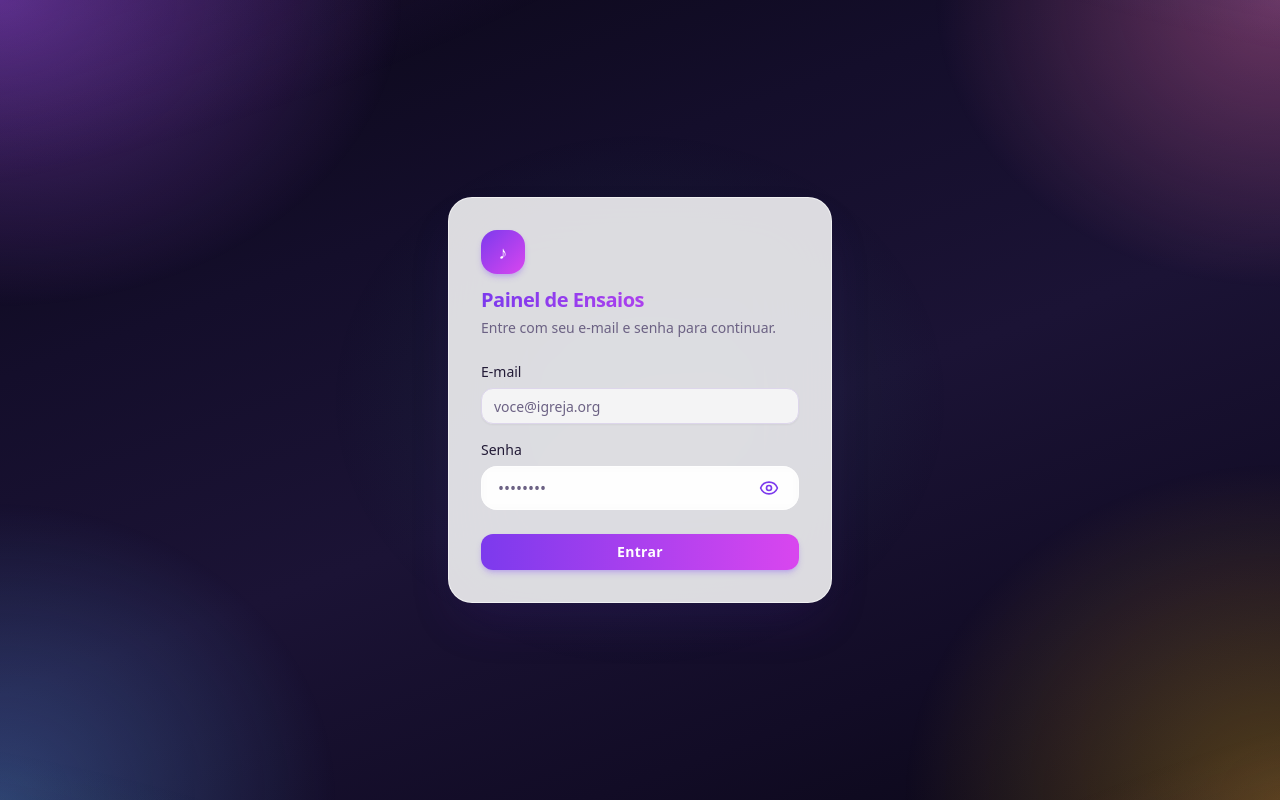
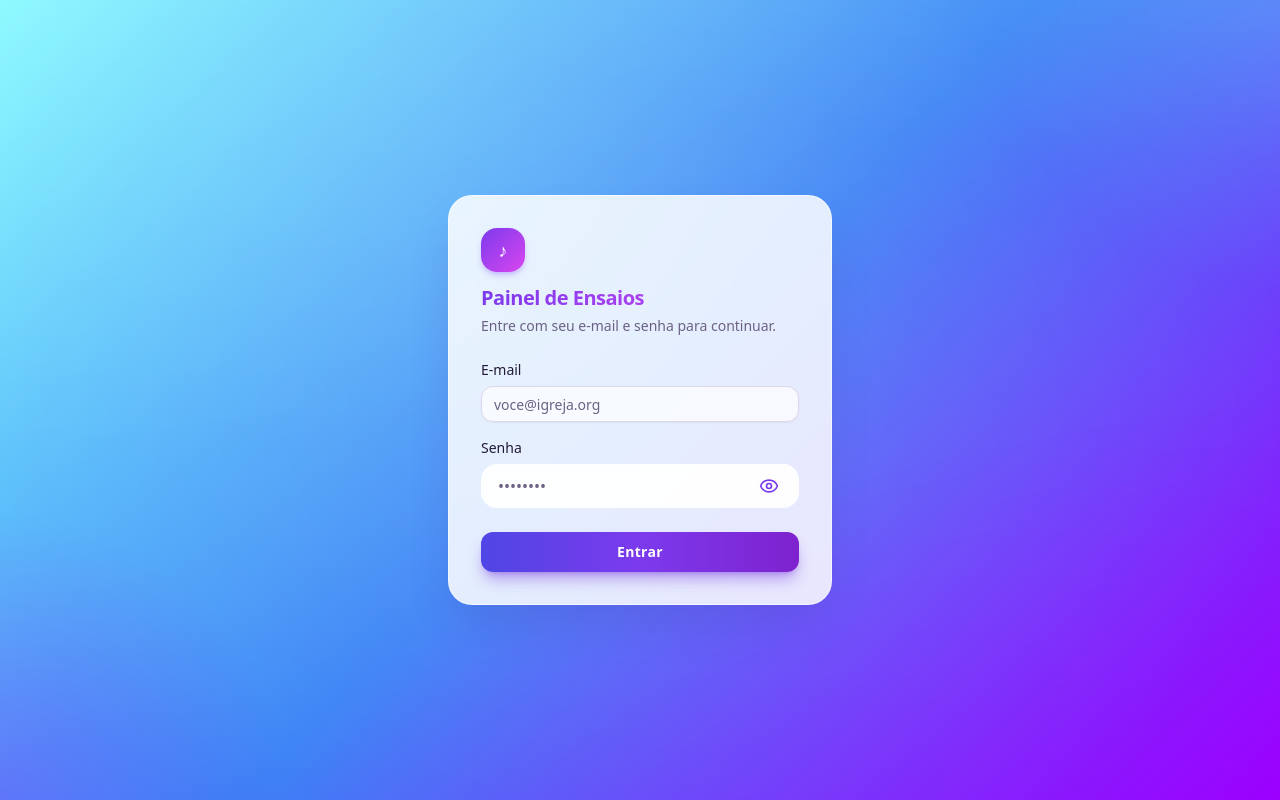
Before and after one commit to LeamibaSotnas/painel-ensaios, a Next.js app: page / in a window 1280 px wide. Built offline with nearby package versions, Linux system fonts and the light colour scheme.

Commit message:
style: fundo hologram + botoes robustos (bold, shadow maior, gradiente indigo-violet-purple)

```diff
--- a/src/app/globals.css
+++ b/src/app/globals.css
@@ -54,14 +54,13 @@
   body {
     @apply text-foreground;
     min-height: 100vh;
-    background: linear-gradient(160deg, #0a0716 0%, #140e2b 30%, #1b1335 55%, #120c26 80%, #0a0716 100%);
+    /* Hologram gradient — #7DF9FF → #3B82F6 → #9D00FF */
+    background: linear-gradient(135deg, #7DF9FF 0%, #3B82F6 50%, #9D00FF 100%);
     background-attachment: fixed;
   }
 
-  /* Camada decorativa: fundo escuro e elegante com luz suave saindo dos
-     cantos (efeito "glow"), em vez dos blobs pastéis claros de antes —
-     dá profundidade sem comprometer a legibilidade dos cartões claros
-     que flutuam por cima. */
+  /* Camada de profundidade sobre o hologram: clareia levemente o centro
+     e escurece as bordas para dar volume sem alterar a paleta. */
   body::before {
     content: "";
     position: fixed;
@@ -69,11 +68,9 @@
     z-index: -1;
     pointer-events: none;
     background-image:
-      radial-gradient(42rem 32rem at 0% 0%, rgba(168, 85, 247, 0.45), transparent 60%),
-      radial-gradient(36rem 30rem at 100% 0%, rgba(244, 114, 182, 0.38), transparent 60%),
-      radial-gradient(38rem 34rem at 100% 100%, rgba(251, 191, 36, 0.3), transparent 62%),
-      radial-gradient(34rem 30rem at 0% 100%, rgba(96, 165, 250, 0.32), transparent 62%),
-      radial-gradient(30rem 26rem at 50% 50%, rgba(52, 211, 153, 0.08), transparent 65%);
+      radial-gradient(60rem 50rem at 50% 50%, rgba(255, 255, 255, 0.12), transparent 70%),
+      radial-gradient(30rem 30rem at 0% 100%,  rgba(157, 0, 255, 0.25),    transparent 60%),
+      radial-gradient(30rem 30rem at 100% 0%,  rgba(125, 249, 255, 0.2),   transparent 60%);
   }
 
   ::selection {
@@ -110,11 +107,11 @@
 .aurora-login {
   position: absolute;
   inset: 0;
+  /* Suaviza o hologram na tela de login com reflexos brancos e roxos */
   background:
-    radial-gradient(ellipse 130% 90% at 0% 0%,   rgba(168, 85, 247, 0.65), transparent 55%),
-    radial-gradient(ellipse 110% 80% at 100% 100%, rgba(244, 114, 182, 0.55), transparent 55%),
-    radial-gradient(ellipse 90%  70% at 100% 0%,  rgba(96, 165, 250, 0.45), transparent 55%),
-    radial-gradient(ellipse 90%  70% at 0%   100%, rgba(52, 211, 153, 0.35), transparent 55%);
+    radial-gradient(ellipse 120% 80% at 20%  20%, rgba(255, 255, 255, 0.22), transparent 55%),
+    radial-gradient(ellipse 100% 70% at 80%  80%, rgba(157, 0, 255, 0.30),   transparent 55%),
+    radial-gradient(ellipse 80%  60% at 80%  10%, rgba(125, 249, 255, 0.20), transparent 55%);
   background-size: 200% 200%;
   animation: aurora-wave 14s ease-in-out infinite;
   pointer-events: none;
--- a/src/components/ui/button.tsx
+++ b/src/components/ui/button.tsx
@@ -9,47 +9,49 @@ import { cn } from "@/lib/utils";
 const buttonVariants = cva(
   [
     "relative inline-flex items-center justify-center gap-2 whitespace-nowrap rounded-xl",
-    "text-sm font-semibold tracking-wide overflow-hidden",
+    "text-sm font-bold tracking-wide overflow-hidden",
     "transition-all duration-200 ease-out",
     "disabled:pointer-events-none disabled:opacity-50",
     "focus-visible:outline-none focus-visible:ring-2 focus-visible:ring-ring focus-visible:ring-offset-2",
-    "active:scale-[0.96]",
+    "active:scale-[0.94]",
     "[&_svg]:pointer-events-none [&_svg]:shrink-0",
   ].join(" "),
   {
     variants: {
       variant: {
         default: [
-          "bg-gradient-to-r from-violet-600 to-fuchsia-500 text-white",
-          "shadow-md shadow-violet-500/30",
-          "hover:shadow-lg hover:shadow-violet-500/40 hover:-translate-y-0.5",
-          "hover:from-violet-500 hover:to-fuchsia-400",
+          // Gradiente alinhado com o hologram: azul profundo → violeta → roxo
+          "bg-gradient-to-r from-indigo-600 via-violet-600 to-purple-700 text-white",
+          "shadow-lg shadow-violet-700/40",
+          "hover:shadow-xl hover:shadow-violet-700/55 hover:-translate-y-1",
+          "hover:from-indigo-500 hover:via-violet-500 hover:to-purple-600",
         ].join(" "),
         destructive: [
-          "bg-gradient-to-r from-rose-600 to-red-500 text-white",
-          "shadow-md shadow-rose-500/30",
-          "hover:shadow-lg hover:shadow-rose-500/40 hover:-translate-y-0.5",
+          "bg-gradient-to-r from-rose-600 to-red-600 text-white",
+          "shadow-lg shadow-rose-600/40",
+          "hover:shadow-xl hover:shadow-rose-600/50 hover:-translate-y-1",
+          "hover:from-rose-500 hover:to-red-500",
         ].join(" "),
         outline: [
-          "border border-violet-200 bg-white/80 text-foreground",
+          "border-2 border-violet-400 bg-white/90 text-violet-800",
           "shadow-sm backdrop-blur-sm",
-          "hover:border-violet-300 hover:bg-violet-50 hover:text-violet-700 hover:-translate-y-0.5 hover:shadow-md hover:shadow-violet-100",
+          "hover:border-violet-600 hover:bg-violet-50 hover:text-violet-900 hover:-translate-y-1 hover:shadow-md hover:shadow-violet-300/40",
         ].join(" "),
         secondary: [
-          "bg-violet-100 text-violet-800",
+          "bg-violet-200 text-violet-900",
           "shadow-sm",
-          "hover:bg-violet-200 hover:-translate-y-0.5",
+          "hover:bg-violet-300 hover:text-violet-950 hover:-translate-y-0.5 hover:shadow-md hover:shadow-violet-300/30",
         ].join(" "),
         ghost: [
-          "hover:bg-violet-100/70 hover:text-violet-700",
+          "hover:bg-white/50 hover:text-violet-800 hover:backdrop-blur-sm hover:shadow-sm",
         ].join(" "),
-        link: "text-violet-600 underline-offset-4 hover:underline",
+        link: "text-violet-700 underline-offset-4 hover:underline font-bold",
       },
       size: {
-        default: "h-9 px-4 py-2",
+        default: "h-10 px-5 py-2",
         sm: "h-8 rounded-lg px-3 text-xs",
-        lg: "h-11 rounded-xl px-8 text-base",
-        icon: "h-9 w-9 rounded-lg",
+        lg: "h-12 rounded-2xl px-9 text-base",
+        icon: "h-10 w-10 rounded-xl",
       },
     },
     defaultVariants: {
```
